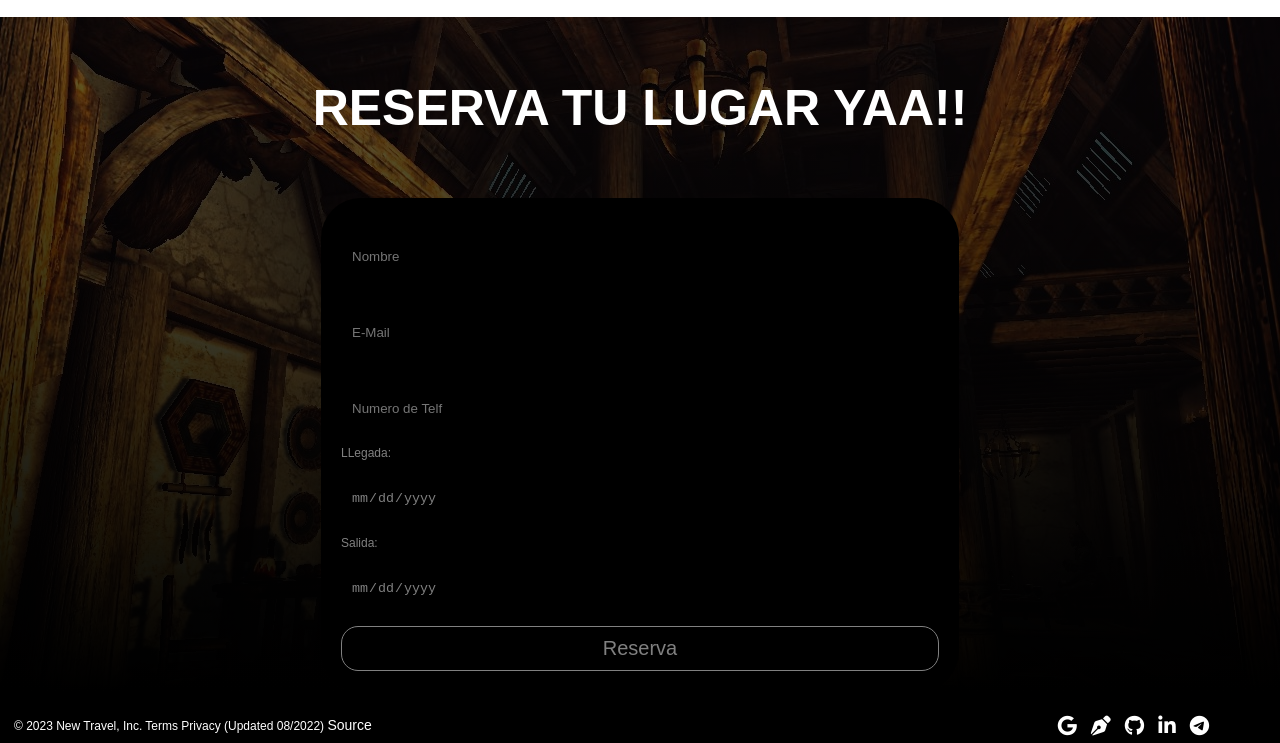
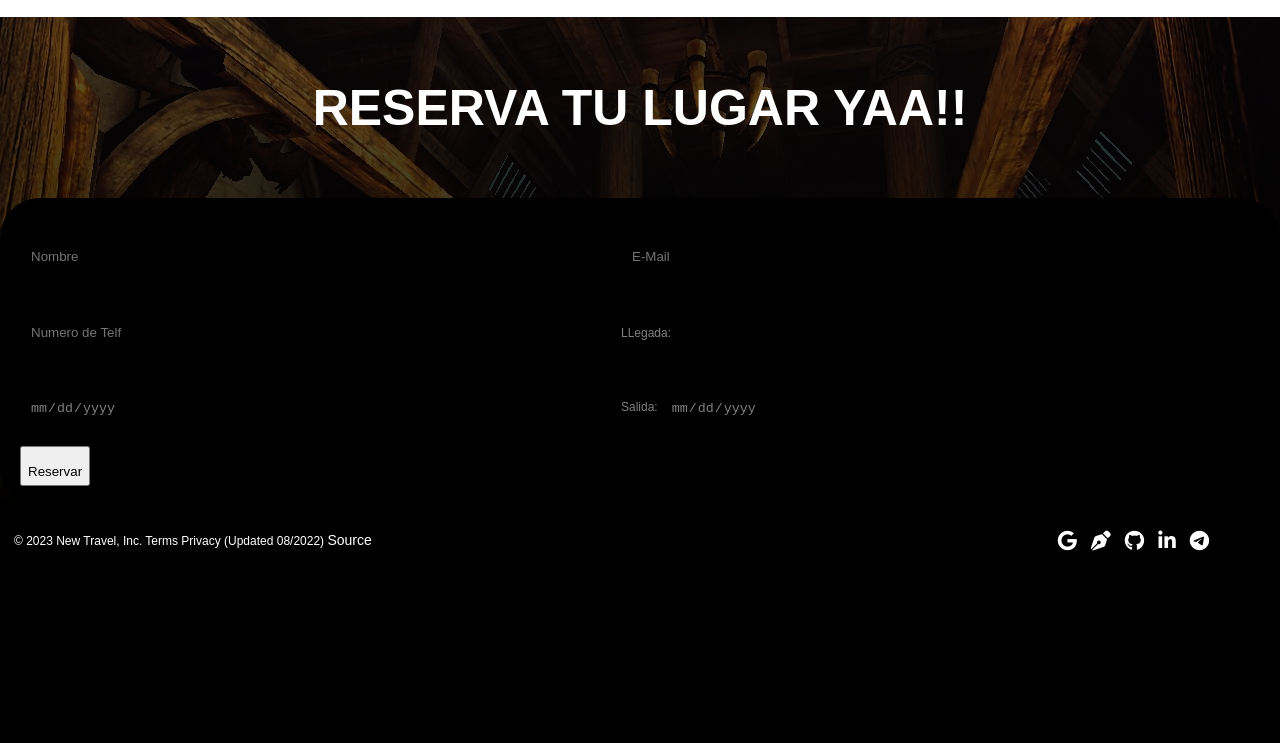
Before and after one commit to DMarzzucco/Skyrim-Travel, a plain HTML site: page BIenvenido/preparativos/mundos/1 Whiterun/wr-alojamiento.html in a window 1280 px wide. Shown: the part 1644-2387 px from the top of the page. After the commit the page ends 2202 px from the top, so only its background shows below. Drawn offline with Linux system fonts and the light colour scheme.

Commit message:
Update wr-alojamiento.html

```diff
--- a/BIenvenido/preparativos/mundos/1 Whiterun/wr-alojamiento.html
+++ b/BIenvenido/preparativos/mundos/1 Whiterun/wr-alojamiento.html
@@ -85,16 +85,18 @@
           <section id="reservaciones" class="white-reservaciones">
             <h2>RESERVA TU LUGAR YAA!!</h2>
             <div class="formulario-reserva">
-                <input type="text" placeholder="Nombre">
-                <input type="text" placeholder="E-Mail">
-                <input type="text" placeholder="Numero de Telf">
-                <!-- Campo para la fecha de inicio del rango -->
-                <label for="fecha-inicio">LLegada:</label>
-                <input type="date" id="fecha-inicio" name="fecha-inicio">
-                <!-- Campo para la fecha de finalización del rango -->
-                <label for="fecha-fin">Salida:</label>
-                <input type="date" id="fecha-fin" name="fecha-fin">
-                <a href="#" id="reserva-link">Reserva</a>
+                <form action="/BIenvenido/preparativos/mundos/form-reserv.php" method="post" class="col">
+                    <input type="text" name="name" placeholder="Nombre">
+                    <input type="text" name="mail" placeholder="E-Mail">
+                    <input type="text" name="telefon" placeholder="Numero de Telf">
+                    <label for="fecha-inicio">LLegada:</label>
+                    <input type="date" id="fecha-inicio" name="FI">
+                    <label for="fecha-fin">Salida:</label>
+                    <input type="date" id="fecha-fin" name="FF">
+                    <button class="btn-reserv">Reservar
+                        <span class="overlay"></span>
+                    </button>
+                </form>
             </div>
           </section>
           <!--footer-->
```
